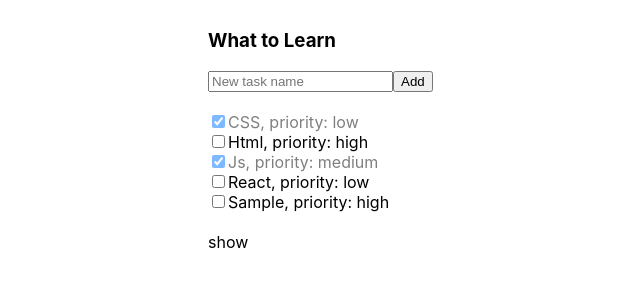
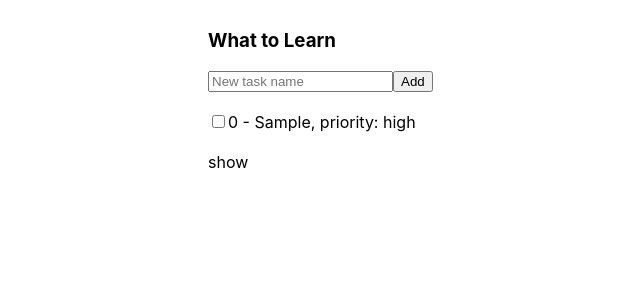
Before and after one commit to NikitaKlepec/my_todolist, a React (Create React App) app: page / in a window 1280 px wide. Both pictures are taken after typing "Sample" into the empty fields and a click on the button "Add". Shown: the top 300 px of the page, without its empty margins (192-832 px from the left). Built offline with nearby package versions, Linux system fonts and the light colour scheme.

Commit message:
change task status/title,changeTitleTask,localStorage

```diff
--- a/src/App.tsx
+++ b/src/App.tsx
@@ -6,6 +6,7 @@ import TodoListFooter from "./TodoListFooter";
 
 
 export  type ObjectTasksType = {
+    id:number
     title: string
     isDone: boolean
     priority: string
@@ -13,6 +14,9 @@ export  type ObjectTasksType = {
 
 export type PropsTasksType = {
     tasks: Array<ObjectTasksType>
+    changeStatus:(id:number,isDone:boolean)=>void
+    changeTitle:(id:number,title:string)=>void
+
 }
 
 type StateType = {
@@ -20,22 +24,66 @@ type StateType = {
     filterValue: string
 }
 
+type ObjType={
+    isDone?:boolean
+    title?:string
+}
+
 
 class App extends React.Component {
 
+    componentDidMount() {
+        this.restoreState()
+    }
+
+    state: StateType = {
+        tasks: [
+            // {id:0,title: "CSS", isDone: true, priority: "low"},
+            // {id:1,title: "Html", isDone: false, priority: "high"},
+            // {id:2,title: "Js", isDone: true, priority: "medium"},
+            // {id:3,title: "React", isDone: false, priority: "low"}
+        ],
+        filterValue: "All"
+    }
+
+    nextTaskId=0
+
+    saveState=()=>{
+        let stateAsString=JSON.stringify(this.state)
+        localStorage.setItem("our-state",stateAsString)
+    }
+
+    restoreState=()=>{
+        let state={
+            tasks:[],
+            filterValue: "All"
+        }
+        let stateAsString=localStorage.getItem("our-state")
+        if(stateAsString!=null){
+            state=JSON.parse(stateAsString)
+        }
+        this.setState(state,()=>{
+            this.state.tasks.forEach(task=>{
+                if(task.id>=this.nextTaskId){
+                    this.nextTaskId=task.id+1
+                }
+            })
+        })
+    }
 
     addTaskClick = (titleTask:string) => {
-
-
         let newTask = {
+            id:this.nextTaskId,
             title: titleTask,
             isDone: false,
             priority: "high"
         }
         let newTasks = [...this.state.tasks, newTask]
         this.setState({
-            tasks: newTasks,
-        })
+            tasks: newTasks
+        },()=>{this.saveState()})
+        this.nextTaskId++
+
     }
     changeFilter=(newFilterValue:string)=>{
         this.setState({
@@ -43,25 +91,46 @@ class App extends React.Component {
         })
     }
 
-    state: StateType = {
-        tasks: [
-            {title: "CSS", isDone: true, priority: "low"},
-            {title: "Html", isDone: false, priority: "high"},
-            {title: "Js", isDone: true, priority: "medium"},
-            {title: "React", isDone: false, priority: "low"}
-        ],
-        filterValue: " "
+    changeTask=(id:number,obj:ObjType)=>{
+        let newTasks=this.state.tasks.map(tas=>{
+            if (tas.id!=id){
+                return tas
+            } else{
+                return {...tas,...obj}
+            }
+        })
+        this.setState({
+            tasks:newTasks
+        })
     }
 
+    changeStatus=(id:number,isDone:boolean)=>{
+       this.changeTask(id,{isDone})
+    }
+
+    changeTitle=(id:number,title:string)=>{
+        this.changeTask(id,{title})
+    }
 
     render = () => {
-
 
         return (
             <div className="App">
                 <div className="todoList">
                     <TodoListHeader addTaskClick={this.addTaskClick}/>
-                    <TodoListTasks tasks={this.state.tasks}/>
+                    <TodoListTasks tasks={this.state.tasks.filter(task=>{
+                        if(this.state.filterValue==="All"){
+                            return true
+                        }
+                        if(this.state.filterValue==="Completed"){
+                            return task.isDone===true
+                        }
+                        if(this.state.filterValue==="Active"){
+                            return task.isDone===false
+                        }
+                    })}
+                                   changeStatus={this.changeStatus}
+                                   changeTitle={this.changeTitle}/>
                     <TodoListFooter filterValue={this.state.filterValue} changeFilter={this.changeFilter}/>
                 </div>
             </div>
--- a/src/TodoListHeader.tsx
+++ b/src/TodoListHeader.tsx
@@ -1,4 +1,4 @@
-import React from 'react';
+import React, {ChangeEvent} from 'react';
 import './App.css';
 
 type TodoListFooterType = {
@@ -16,7 +16,7 @@ class TodoListHeader extends React.Component<TodoListFooterType> {
 
 
     onAddTaskTitle = () => {
-        debugger
+
         let titleTask = this.state.title;
         this.state.title = '';
         if (titleTask === '') {
@@ -29,7 +29,7 @@ class TodoListHeader extends React.Component<TodoListFooterType> {
 
     }
 
-    onTitleChanged = (e: any) => {
+    onTitleChanged = (e: ChangeEvent<HTMLInputElement>) => {
         this.setState({
             error: false,
             title: e.currentTarget.value
--- a/src/TodoListTask.tsx
+++ b/src/TodoListTask.tsx
@@ -1,21 +1,59 @@
-import React from 'react';
+import React, {ChangeEvent, useState} from 'react';
 import './App.css';
 
 
 type PropsTask = {
+    id: number
     title: string
     isDone: boolean
-    priority:string
+    priority: string
+    changeStatus: (id: number, isDone: boolean) => void
+    changeTitle:(id:number,title:string)=>void
 }
 
 
 function TodoListTask(props: PropsTask) {
-    debugger
-   let isDone=props.isDone?"todoList-task done":"todoList-task"
+    let [status, setStatus] = useState(false)
+
+    let activateEditMode = () => {
+        setStatus(true)
+    }
+
+    let deactivateEditMode = () => {
+        setStatus(false)
+    }
+
+    let onIsDoneChanged = (event: ChangeEvent<HTMLInputElement>) => {
+        props.changeStatus(props.id, event.currentTarget.checked)
+    }
+
+    let onTitleCanged = (event: ChangeEvent<HTMLInputElement>) => {
+        props.changeTitle(props.id, event.currentTarget.value)
+    }
+
+    let onKeyEnterTitleChanged = (e: any) => {
+        if (e.key === "Enter") {
+            deactivateEditMode()
+        }
+    }
+
+    let isDone = props.isDone ? "todoList-task done" : "todoList-task"
     return (
         <div className={isDone}>
-            <input type="checkbox" checked={props.isDone}/>
-            <span>{props.title}</span>, <span>priority:  {props.priority}</span>
+            <input type="checkbox"
+                   checked={props.isDone}
+                   onChange={onIsDoneChanged}
+            />
+            {status
+                ? <input onBlur={deactivateEditMode}
+                         autoFocus={true}
+                         value={props.title}
+                         onChange={onTitleCanged}
+                            onKeyPress={onKeyEnterTitleChanged}>
+                </input>
+                : <span
+                    onClick={activateEditMode}>{props.id} - {props.title}</span>}
+            , <span>priority: {props.priority}</span>
         </div>
     )
 }
--- a/src/TodoListTasks.tsx
+++ b/src/TodoListTasks.tsx
@@ -6,7 +6,14 @@ import {PropsTasksType} from "./App";
 
 function TodoListTasks(props: PropsTasksType) {
     let taskElement=props.tasks.map(task=>
-        <TodoListTask title={task.title} isDone={task.isDone} priority={task.priority}/>)
+        <TodoListTask
+            title={task.title}
+            isDone={task.isDone}
+            priority={task.priority}
+            id={task.id}
+            changeStatus={props.changeStatus}
+            changeTitle={props.changeTitle}
+        />)
 
     return (
         <div className="todoList-tasks">
```
